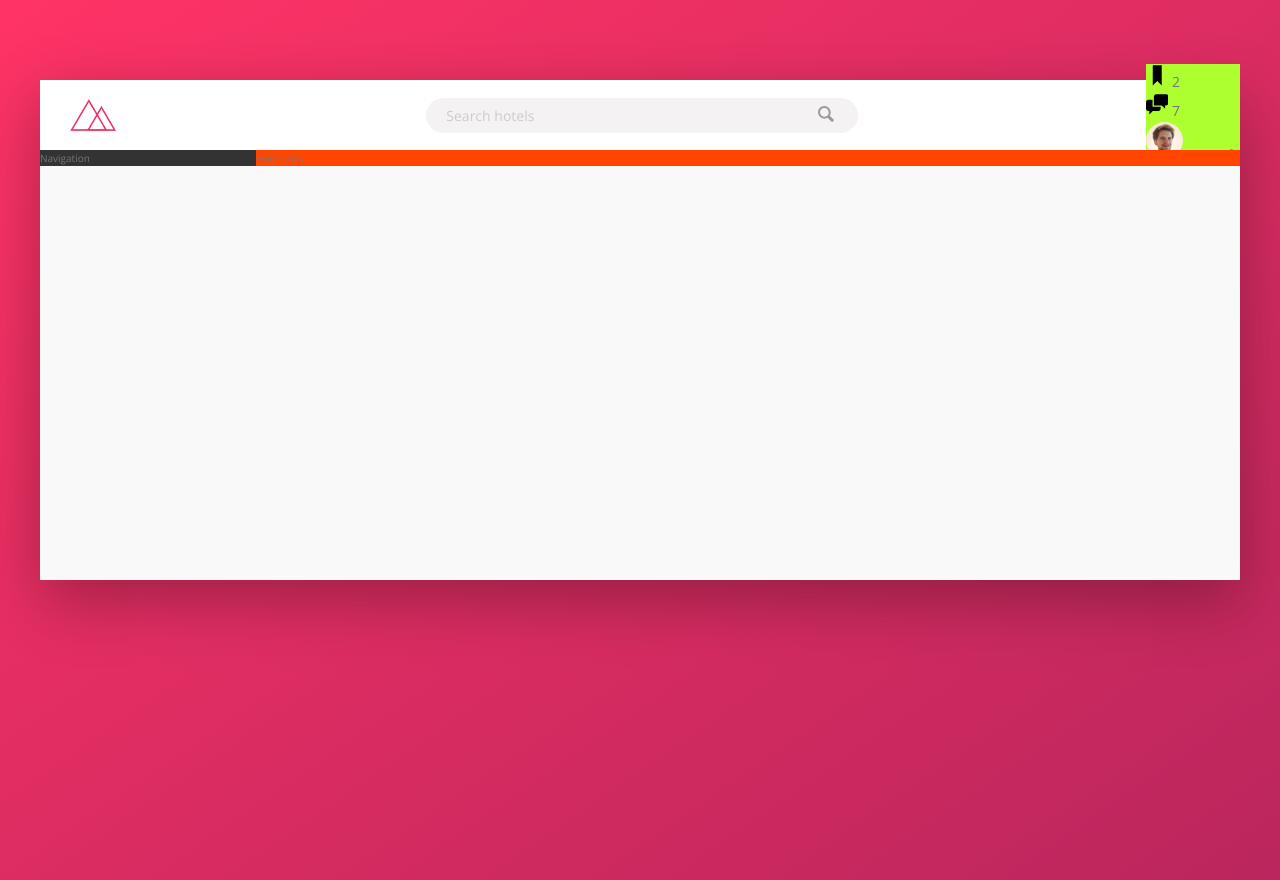
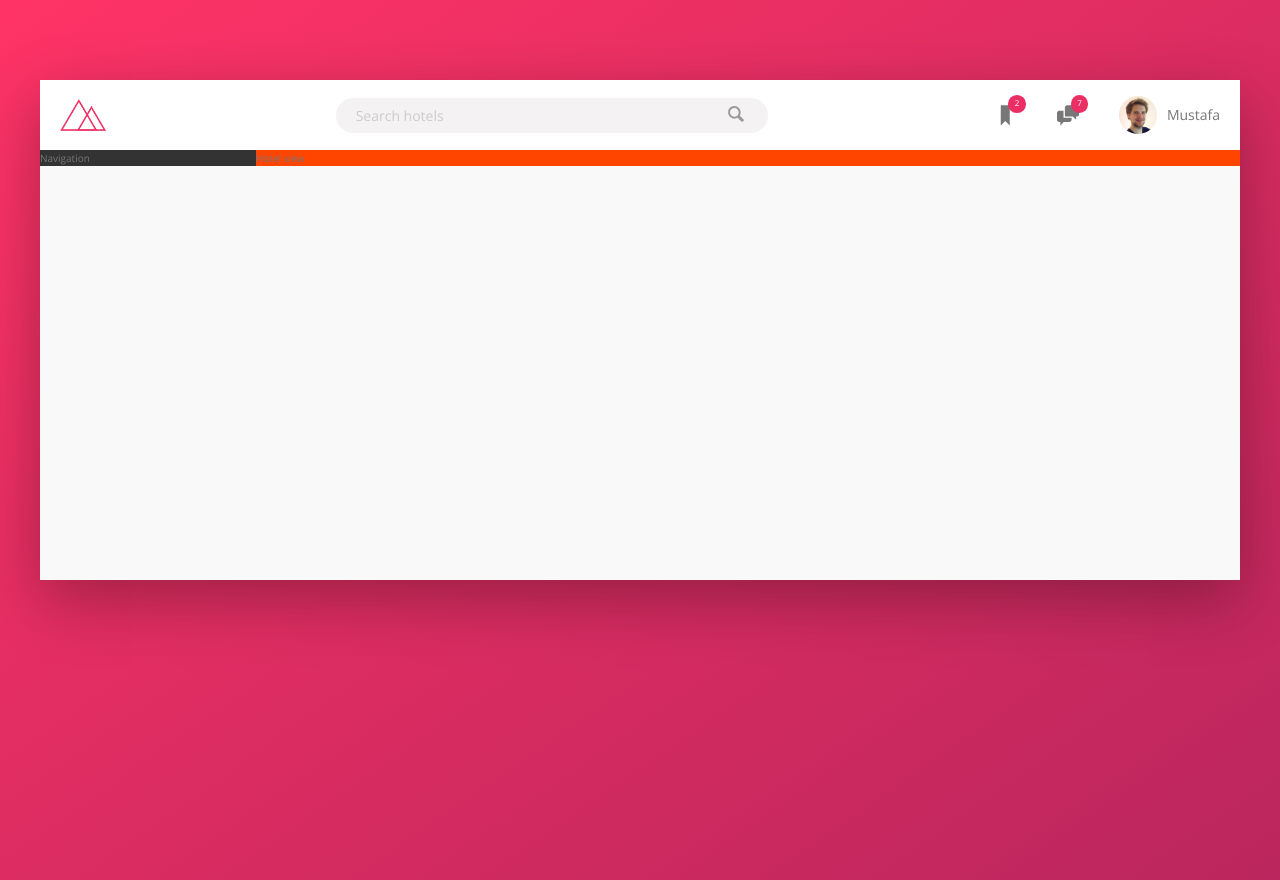
Before and after one commit to KadirZukorlic/Trillo, a website: page index.html in a window 1280 px wide. Drawn offline with nearby package versions, Linux system fonts and the light colour scheme.

Commit message:
header elements

```diff
--- a/package.json
+++ b/package.json
@@ -7,6 +7,7 @@
     "watch:sass": "node-sass sass/main.scss css/style.css -w",
     "devserver": "live-server",
     "start": "npm-run-all --parallel devserver watch:sass",
+
     "compile:sass": "node-sass sass/main.scss css/style.comp.css",
     "prefix:css": "postcss --use autoprefixer -b 'last 10 versions' css/style.comp.css -o css/style.prefix.css",
     "compress:css": "node-sass css/style.prefix.css css/style.css --output-style compressed",
--- a/sass/_components.scss
+++ b/sass/_components.scss
@@ -2,7 +2,7 @@
 //LOGO
 .logo {
     height: 3.25rem;
-    margin-left: 3rem;
+    margin-left: 2rem;
 }
 
 
@@ -72,32 +72,56 @@
 // USER NAVIGATION
 
 .user-nav {
+    align-self: stretch;
 
-    background-color: greenyellow;
+    display: flex;
+    align-items: center;
+
+
+    //.user-nav > * and all direct childern (>) selector
+    & > * {
+        padding: 0 2rem;
+        cursor: pointer;
+        height: 100%;
+
+        display: flex;
+        align-items: center; //CROSS AXIS - VERTICALY
+    }
+
+    & > *:hover {
+        background-color: var(--color-grey-light-2);
+    }
+
     &__icon-box {
-
+        position: relative;
     }
 
     &__icon {
         height: 2.25rem;
         width: 2.25rem;
+        fill: var(--color-grey-dark-2);
     }
 
     &__notification {
+        font-size: .8rem;
+        height: 1.75rem;
+        width: 1.75rem;
+        border-radius: 50%;
+        background-color: var(--color-primary);
+        color: #fff;
+        position: absolute;
+        top: 1.5rem;
+        right: 1.1rem;
 
-    }
-
-    &__user {
-
+        display: flex;
+        justify-content: center; // HORIZONTAL = MAIN AXIS
+        align-items: center;  // VERTICAL = CROSS (X) AXIS
     }
 
     &__user-photo {
         height: 3.75rem;
         border-radius: 50%;
-    }
-
-    &__user-name {
-
+        margin-right: 1rem;
     }
 
 }
```
Also changed, not shown: css/style.css.
